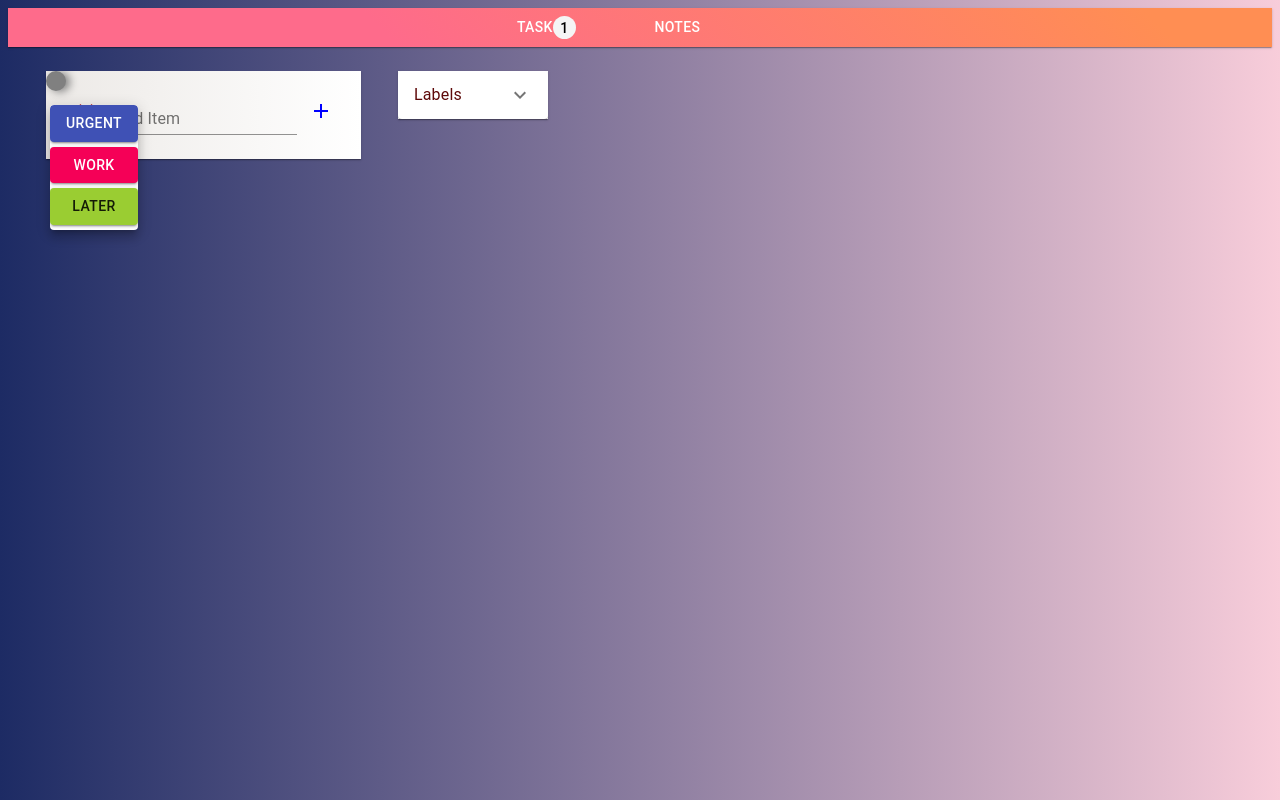
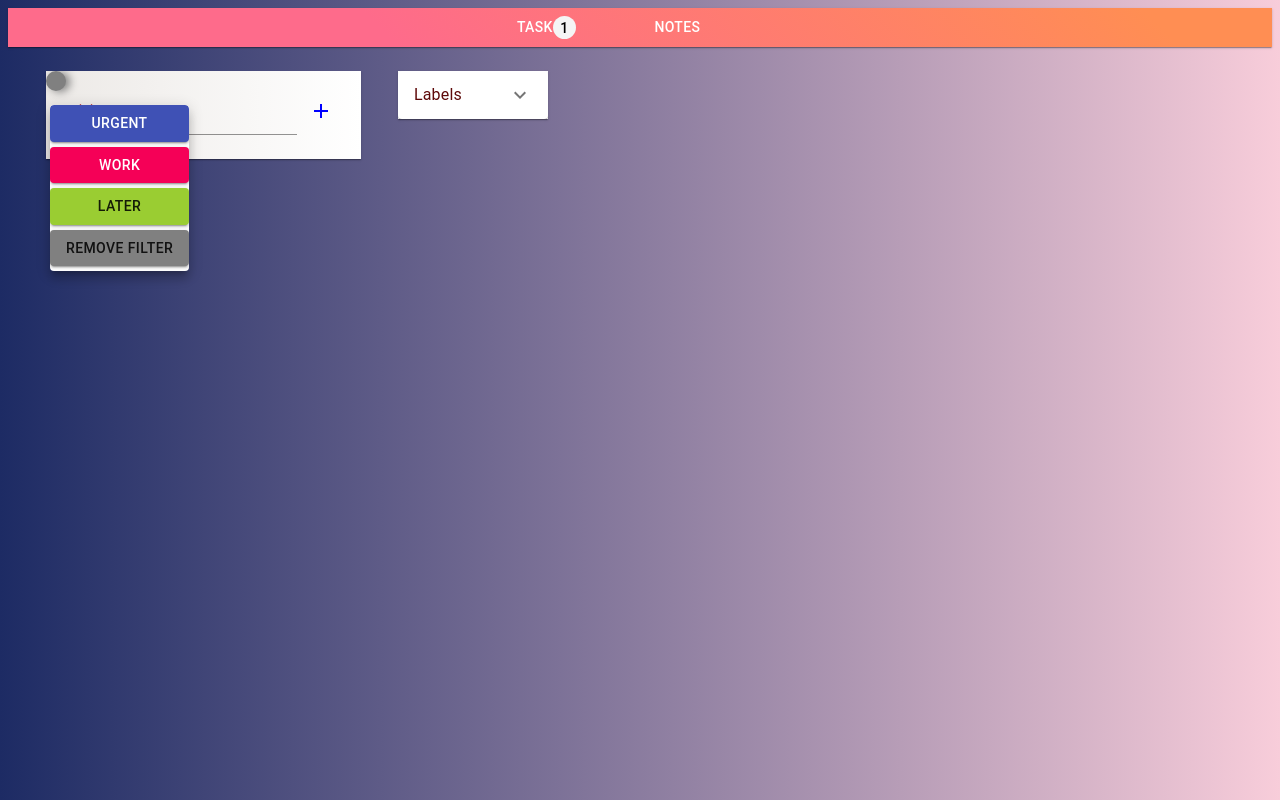
Before and after one commit to suman-kr/redesigned-happiness, a React app: page /todo in a window 1280 px wide. Both pictures are taken after a click on the element 55 px from the left and 80 px from the top of the page. Built offline with nearby package versions, Linux system fonts and the light colour scheme.

Commit message:
:bug: Fix Label wise filter for tasks :sparkles: Add remove filter button

```diff
--- a/src/components/Labels.tsx
+++ b/src/components/Labels.tsx
@@ -12,9 +12,9 @@ export class Labels extends React.PureComponent<Props, State> {
             if (this.props.setColor) this.props.setColor('#3f51b5');
             if (this.props.togglePopover) this.props.togglePopover();
             if (this.props.filterCard) this.props.filterCard('#3f51b5');
-            if (this.props.updateTaskLabel)
+            if (this.props.onChangeTaskLabel)
               if (this.props.index)
-                this.props.updateTaskLabel(this.props.index, '#3f51b5');
+                this.props.onChangeTaskLabel(this.props.index, '#3f51b5');
           }}
         >
           Urgent
@@ -27,9 +27,9 @@ export class Labels extends React.PureComponent<Props, State> {
             if (this.props.setColor) this.props.setColor('#f50057');
             if (this.props.togglePopover) this.props.togglePopover();
             if (this.props.filterCard) this.props.filterCard('#f50057');
-            if (this.props.updateTaskLabel)
+            if (this.props.onChangeTaskLabel)
               if (this.props.index)
-                this.props.updateTaskLabel(this.props.index, '#f50057');
+                this.props.onChangeTaskLabel(this.props.index, '#f50057');
           }}
         >
           Work
@@ -41,12 +41,24 @@ export class Labels extends React.PureComponent<Props, State> {
             if (this.props.setColor) this.props.setColor('yellowgreen');
             if (this.props.togglePopover) this.props.togglePopover();
             if (this.props.filterCard) this.props.filterCard('yellowgreen');
-            if (this.props.updateTaskLabel)
+            if (this.props.onChangeTaskLabel)
               if (this.props.index)
-                this.props.updateTaskLabel(this.props.index, 'yellowgreen');
+                this.props.onChangeTaskLabel(this.props.index, 'yellowgreen');
           }}
         >
           Later
+        </Button>
+        <Button
+          variant='contained'
+          style={{ marginBottom: '5px', backgroundColor: 'gray' }}
+          disableRipple
+          disableTouchRipple
+          onClick={() => {
+            if (this.props.togglePopover) this.props.togglePopover();
+            if (this.props.unsetFilter) this.props.unsetFilter();
+          }}
+        >
+          Remove Filter
         </Button>
       </>
     );
@@ -59,6 +71,7 @@ interface Props {
   setColor?: (e: string) => void;
   togglePopover?: () => void;
   filterCard?: (e: string) => void;
-  updateTaskLabel?: (e: number, i: string) => void;
+  onChangeTaskLabel?: (e: number, i: string) => void;
   index?: number;
+  unsetFilter?: () => void;
 }
--- a/src/components/LabelsCollapse.tsx
+++ b/src/components/LabelsCollapse.tsx
@@ -1,30 +1,36 @@
-import * as React from "react";
+import * as React from 'react';
 import {
   Card,
   Typography,
   ExpansionPanel,
   ExpansionPanelSummary,
   ExpansionPanelDetails,
-  Button,
-} from "@material-ui/core";
-import ExpandMoreIcon from "@material-ui/icons/ExpandMore";
+  Button
+} from '@material-ui/core';
+import ExpandMoreIcon from '@material-ui/icons/ExpandMore';
 import { Labels } from './Labels';
 
 export const buttonStyle: React.CSSProperties = {
-  marginBottom: '5px'
-}
+  marginBottom: '5px',
+};
 
 export class LabelsCollapse extends React.PureComponent<Props, {}> {
-
   render() {
     return (
-      <Card style={{ borderRadius: '0px', minWidth: '100px', maxWidth: '150px' }}>
-        <ExpansionPanel style={{color: '#5e0909'}}>
+      <Card
+        style={{ borderRadius: '0px', minWidth: '100px', maxWidth: '150px' }}
+      >
+        <ExpansionPanel style={{ color: '#5e0909' }}>
           <ExpansionPanelSummary expandIcon={<ExpandMoreIcon />}>
             <Typography>Labels</Typography>
           </ExpansionPanelSummary>
-          <ExpansionPanelDetails style={{ flexDirection: "column", padding: '5px'}}>
-            <Labels filterCard={this.props.filterCard}/>
+          <ExpansionPanelDetails
+            style={{ flexDirection: 'column', padding: '5px' }}
+          >
+            <Labels
+              filterCard={this.props.filterCard}
+              unsetFilter={this.props.unsetFilter}
+            />
           </ExpansionPanelDetails>
         </ExpansionPanel>
       </Card>
@@ -32,6 +38,7 @@ export class LabelsCollapse extends React.PureComponent<Props, {}> {
   }
 }
 
-interface Props{
+interface Props {
   filterCard: (e: string) => void;
+  unsetFilter: () => void;
 }
--- a/src/components/TaskCard.tsx
+++ b/src/components/TaskCard.tsx
@@ -27,7 +27,6 @@ export class TodoCard extends React.Component<Props, State> {
     filter.splice(i, 0, { display: 'block', color: 'gray' });
     items.splice(i, 0, '');
     this.setState({ items, filter });
-    console.log(this.state.items, this.state.filter);
     this.props.onTaskAdd(items.length);
   }
 
@@ -57,21 +56,31 @@ export class TodoCard extends React.Component<Props, State> {
     this.props.onTaskAdd(items.length);
   }
 
+  unsetFilter = () => {
+    let { filter } = this.state;
+    filter.map((e, i) => {
+      if (e.display === 'none') {
+        filter[i].display = 'block';
+      }
+    });
+    this.setState({ filter });
+  }
   filterFunction = (color: string) => {
     let { filter } = this.state;
+    this.unsetFilter();
     filter.map((e, ind) => {
       if (e.color !== color) {
-        filter[ind] = { display: 'none', color: color };
+        filter[ind].display = 'none';
       }
-      this.setState({ filter });
     });
-
+    this.setState({ filter });
   }
 
   onChangeTaskLabel = (ind: number, color: string) => {
     let { filter } = this.state;
     filter[ind] = { display: 'block', color: color };
     this.setState({ filter });
+    console.log(ind, color, this.state.filter);
   }
 
   render() {
@@ -132,7 +141,10 @@ export class TodoCard extends React.Component<Props, State> {
           ))}
         </Container>
       </div>,
-      <LabelsCollapse filterCard={this.filterFunction} />
+      <LabelsCollapse
+        filterCard={this.filterFunction}
+        unsetFilter={this.unsetFilter}
+      />
     ];
   }
 }
--- a/src/components/TaskLabel.tsx
+++ b/src/components/TaskLabel.tsx
@@ -24,12 +24,10 @@ export const TaskLabel: React.FunctionComponent<Props> = (props) => {
 
   const changeLabelColor = (e: string) => {
     setLabelColor(e);
-  }
+  };
   return (
     <>
-      <Tooltip title='Label It!'>
-        {LabelButton}
-      </Tooltip>
+      <Tooltip title='Label It!'>{LabelButton}</Tooltip>
       <Popover
         anchorReference='anchorPosition'
         anchorPosition={{ top: 105, left: 50 }}
@@ -43,8 +41,14 @@ export const TaskLabel: React.FunctionComponent<Props> = (props) => {
         }}
         onClose={() => setPopover(!popover)}
         open={popover}
-      ><div style={{display: 'flex', flexDirection: 'column'}}>
-        <Labels setColor={changeLabelColor} togglePopover={() => setPopover(!popover)} updateTaskLabel={props.onChangeTaskLabel} index={props.index}/>
+      >
+        <div style={{ display: 'flex', flexDirection: 'column' }}>
+          <Labels
+            setColor={changeLabelColor}
+            togglePopover={() => setPopover(!popover)}
+            onChangeTaskLabel={props.onChangeTaskLabel}
+            index={props.index}
+          />
         </div>
       </Popover>
     </>
```
